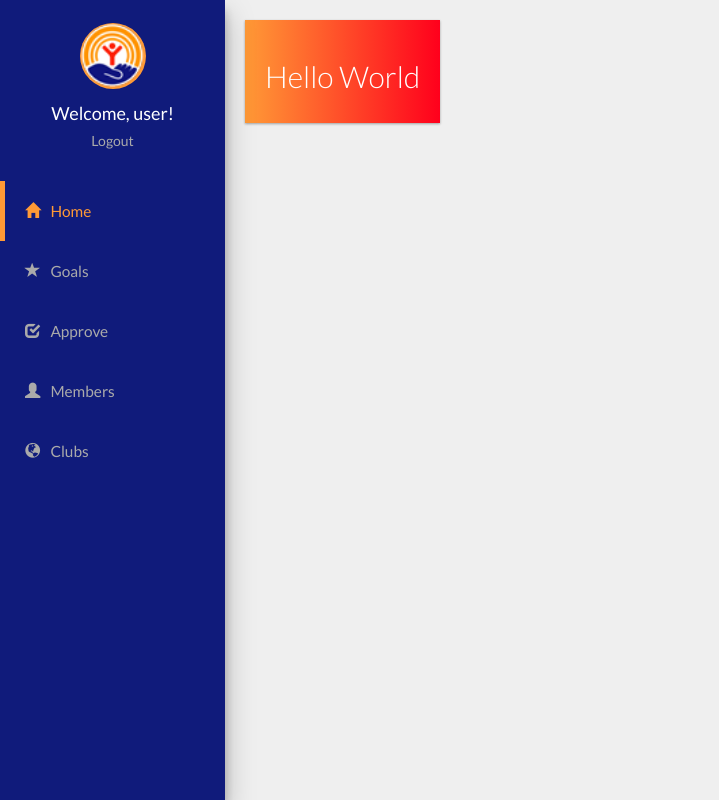
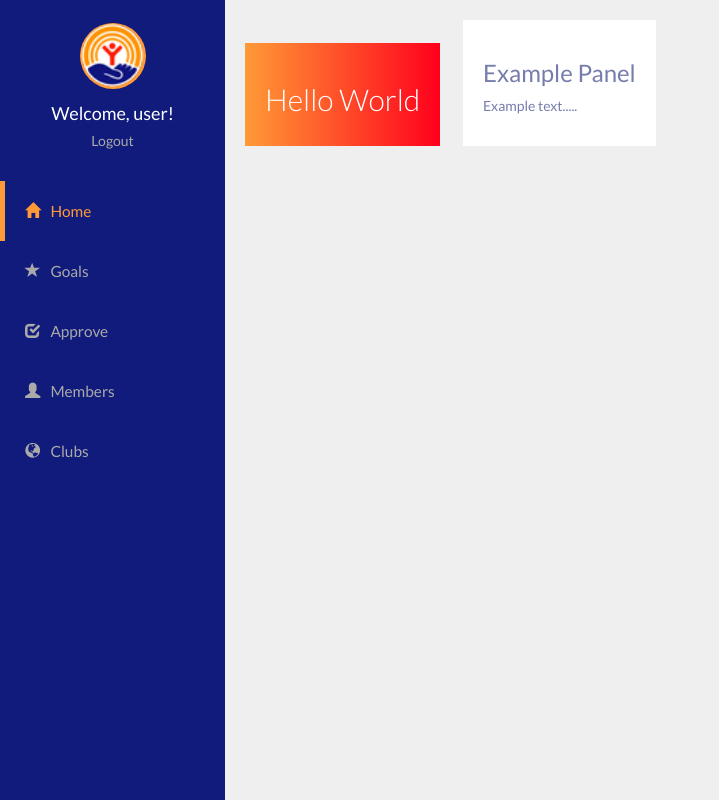
Before and after one commit to United-Way-Achievement-Club/uw_database, a Flask app: page /coordinator/home in a window 1280 px wide. Shown: the whole page, without its empty margins (0-719 px from the left). Run offline with Flask 2, Linux system fonts and the light colour scheme; some libraries are stand-ins or nearby versions.

Commit message:
minor changes

```diff
--- a/app/static/css/index.css
+++ b/app/static/css/index.css
@@ -34,8 +34,9 @@ body {
 
 .dash-item-wrapper {
     background-color: var(--uw_white);
-    box-shadow: 0 1px 3px rgba(0,0,0,0.12), 0 1px 2px rgba(0,0,0,0.24);
+    /*box-shadow: 0 1px 3px rgba(0,0,0,0.12), 0 1px 2px rgba(0,0,0,0.24);*/
     padding: 20px;
+    color: var(--uw_lavender);
 }
 
 .white-text {
@@ -117,7 +118,7 @@ body {
     top: 0;
     left: 0;
     background-color: var(--uw_blue);
-    box-shadow: 0 14px 28px rgba(0,0,0,0.25), 0 10px 10px rgba(0,0,0,0.22);
+    /*box-shadow: 0 14px 28px rgba(0,0,0,0.25), 0 10px 10px rgba(0,0,0,0.22);*/
 }
 
 .nav-header {
--- a/app/templates/coordinator/home.html
+++ b/app/templates/coordinator/home.html
@@ -5,4 +5,10 @@
         <h2 class="white-text uw_lighter">Hello World</h2>
     </div>
 </div>
+<div class="dash-item">
+    <div class="dash-item-wrapper">
+        <h3>Example Panel</h3>
+        <p>Example text.....</p>
+    </div>
+</div>
 {% endblock %}
```
